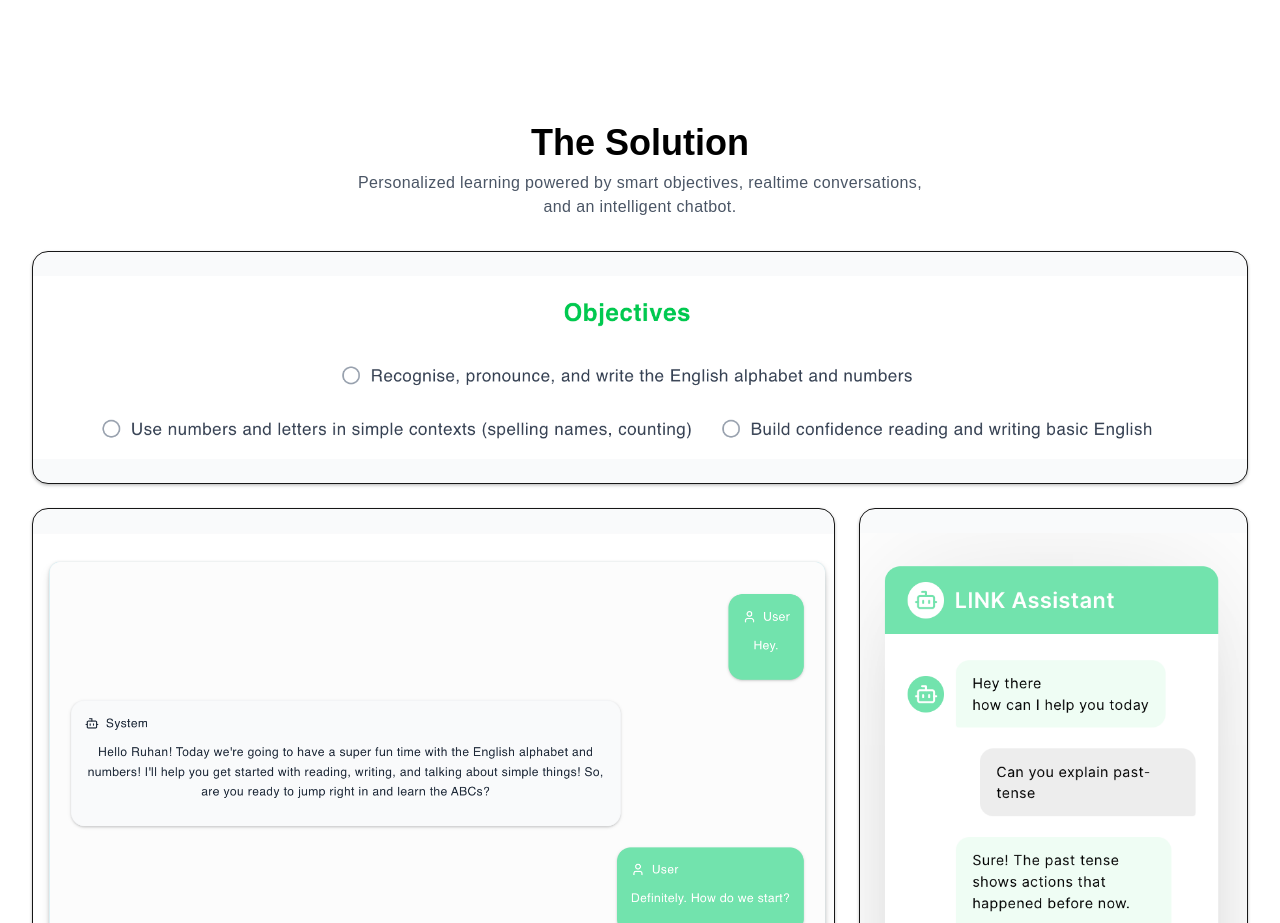
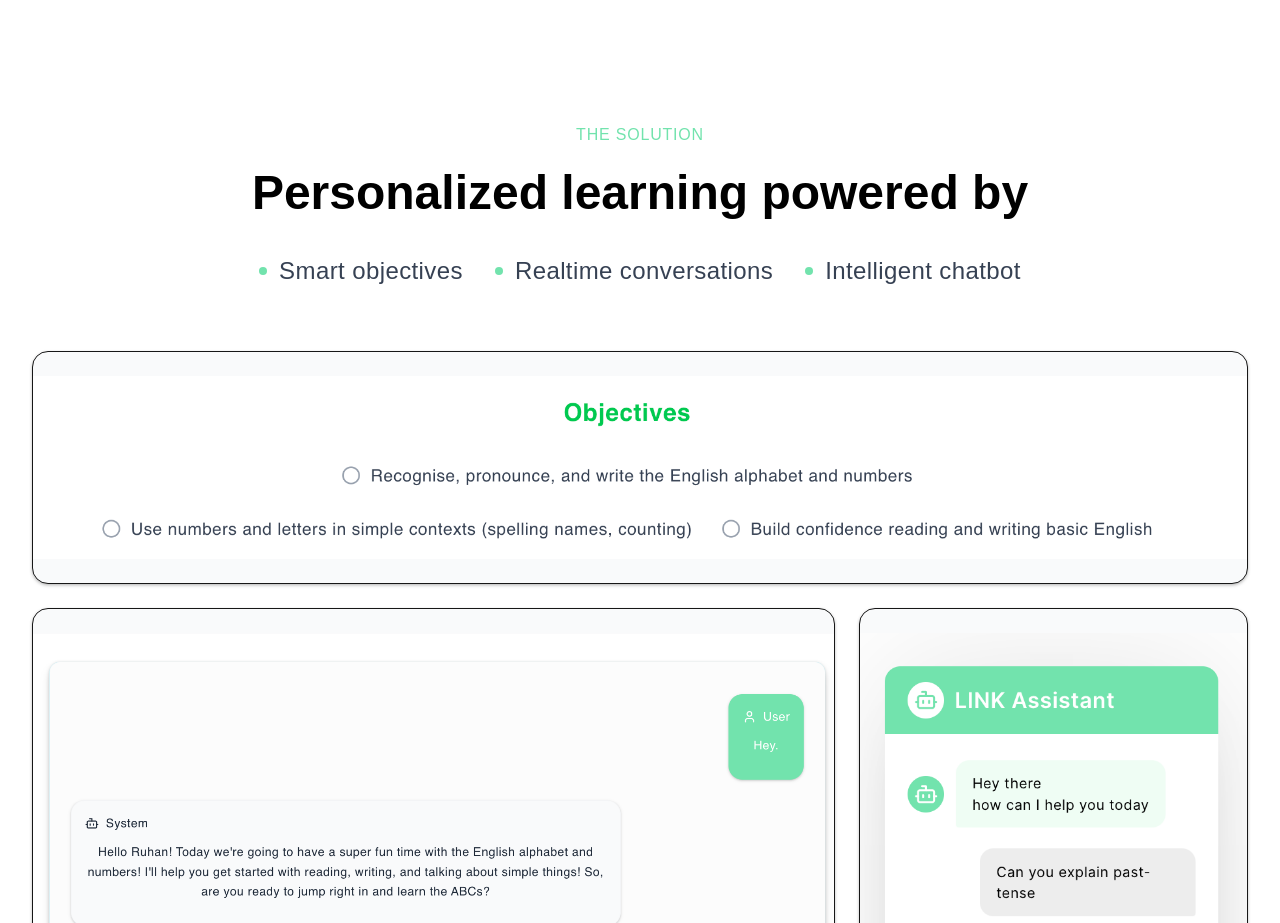
Before and after one commit to The-LINK-Project/the-link-project, a Next.js app: page / in a window 1280 px wide. Shown: the part 1800-2723 px from the top of the page. Built offline with nearby package versions, Linux system fonts and the light colour scheme; no server answers.

Commit message:
quick adjustments to solution part title and header text

```diff
--- a/components/shared/SolutionSection.tsx
+++ b/components/shared/SolutionSection.tsx
@@ -6,13 +6,35 @@ const SolutionSection = () => {
         <div className="bg-white-50 w-full">
             <div className="container mx-auto py-12 px-4 lg:px-8">
                 {/* Header */}
-                <div className="text-center mb-8">
+                {/* <div className="text-center mb-8">
                     <h2 className="text-4xl font-semibold tracking-tight mb-2">
                         The Solution
                     </h2>
                     <p className="text-gray-600 text-base max-w-xl mx-auto">
                         Personalized learning powered by smart objectives, realtime conversations, and an intelligent chatbot.
                     </p>
+                </div> */}
+                <div className="text-center mb-16">
+                    <p className="text-primary uppercase tracking-wide mb-4">
+                        THE SOLUTION
+                    </p>
+                    <h2 className="text-5xl font-semibold tracking-tight mb-8 max-w-4xl mx-auto leading-tight">
+                        Personalized learning powered by
+                    </h2>
+                    <div className="flex flex-wrap justify-center gap-x-8 gap-y-4 text-2xl font-medium text-gray-700 mb-12">
+                        <span className="flex items-center">
+                            <span className="w-2 h-2 bg-primary rounded-full mr-3"></span>
+                            Smart objectives
+                        </span>
+                        <span className="flex items-center">
+                            <span className="w-2 h-2 bg-primary rounded-full mr-3"></span>
+                            Realtime conversations
+                        </span>
+                        <span className="flex items-center">
+                            <span className="w-2 h-2 bg-primary rounded-full mr-3"></span>
+                            Intelligent chatbot
+                        </span>
+                    </div>
                 </div>
 
                 <div className="flex flex-col gap-6">
```
